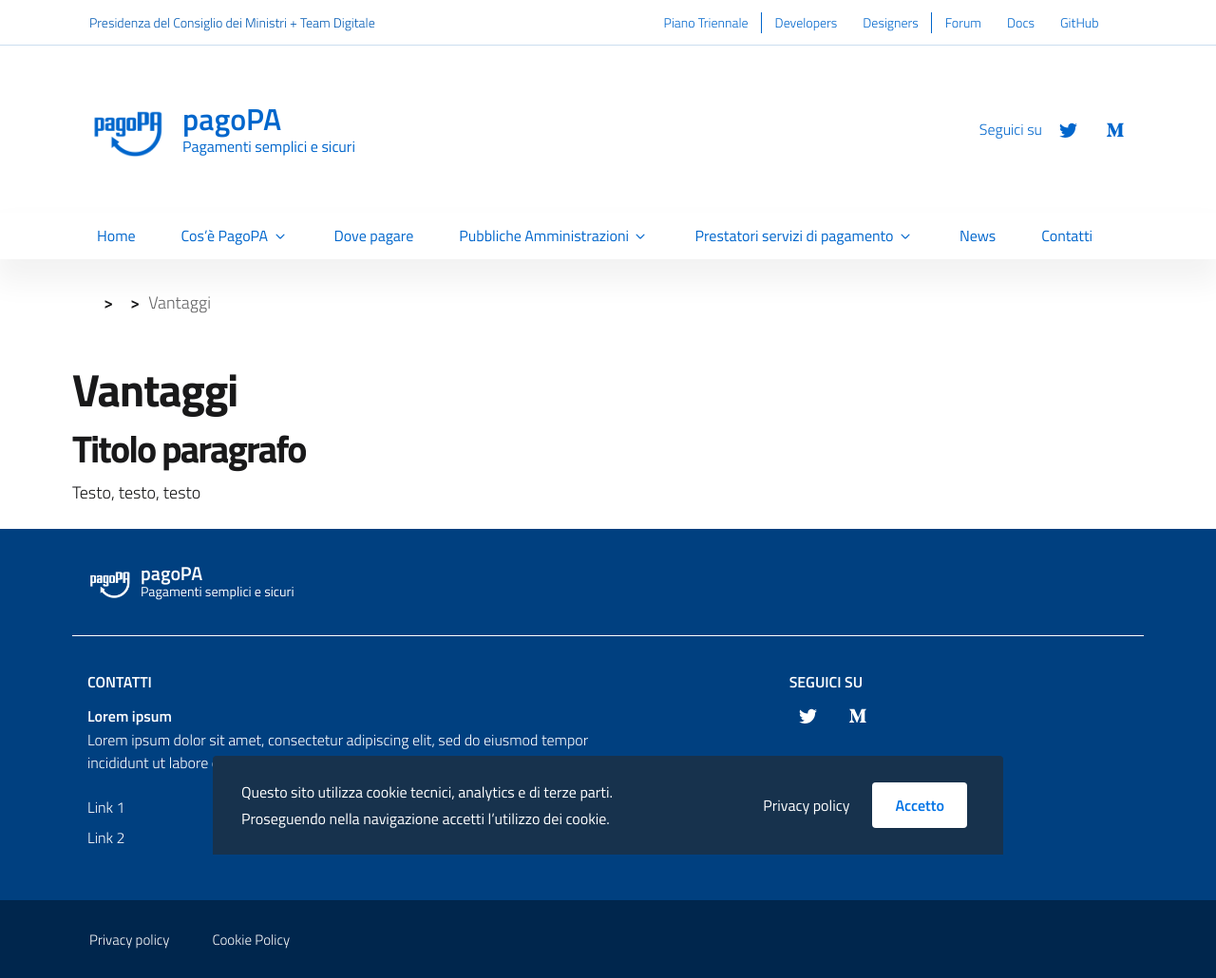
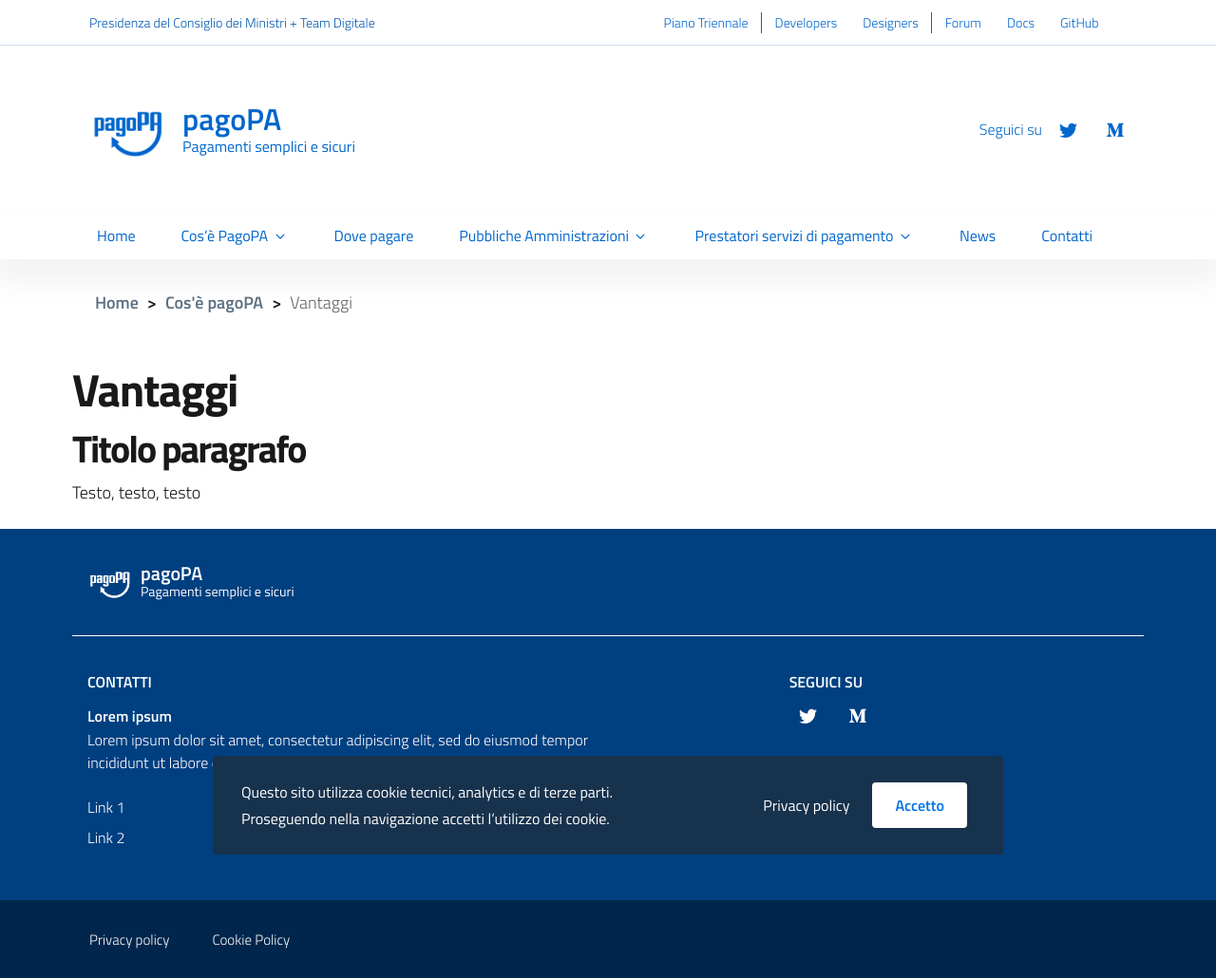
Before and after one commit to pagopa/site-pagopa.gov.it, a Jekyll site: the page built from it/cos-e-pago-pa-vantaggi.md, in a window 1280 px wide. Shown: the whole page at 95% size. Built offline with Jekyll 4.4.1, drawn with Linux system fonts in a browser that asks for light colours.

Commit message:
Fix breadcrumbs

```diff
--- a/_layouts/page.html
+++ b/_layouts/page.html
@@ -7,8 +7,10 @@
   <nav class="breadcrumb-container" aria-label="breadcrumb">
     <ol class="breadcrumb">
       {% for item in page.breadcrumbs %}
-      <li class="breadcrumb-item"><a href="{{ item[0] }}">{{ item[1] }}</a><span class="separator">&gt;</span>
+      {% for i in item %}
+      <li class="breadcrumb-item"><a href="{{ i[0] }}">{{ i[1] }}</a><span class="separator">&gt;</span>
       </li>
+      {% endfor %}
       {% endfor %}
       <li class="breadcrumb-item active" aria-current="page">{{ page.title }}</li>
     </ol>
```
